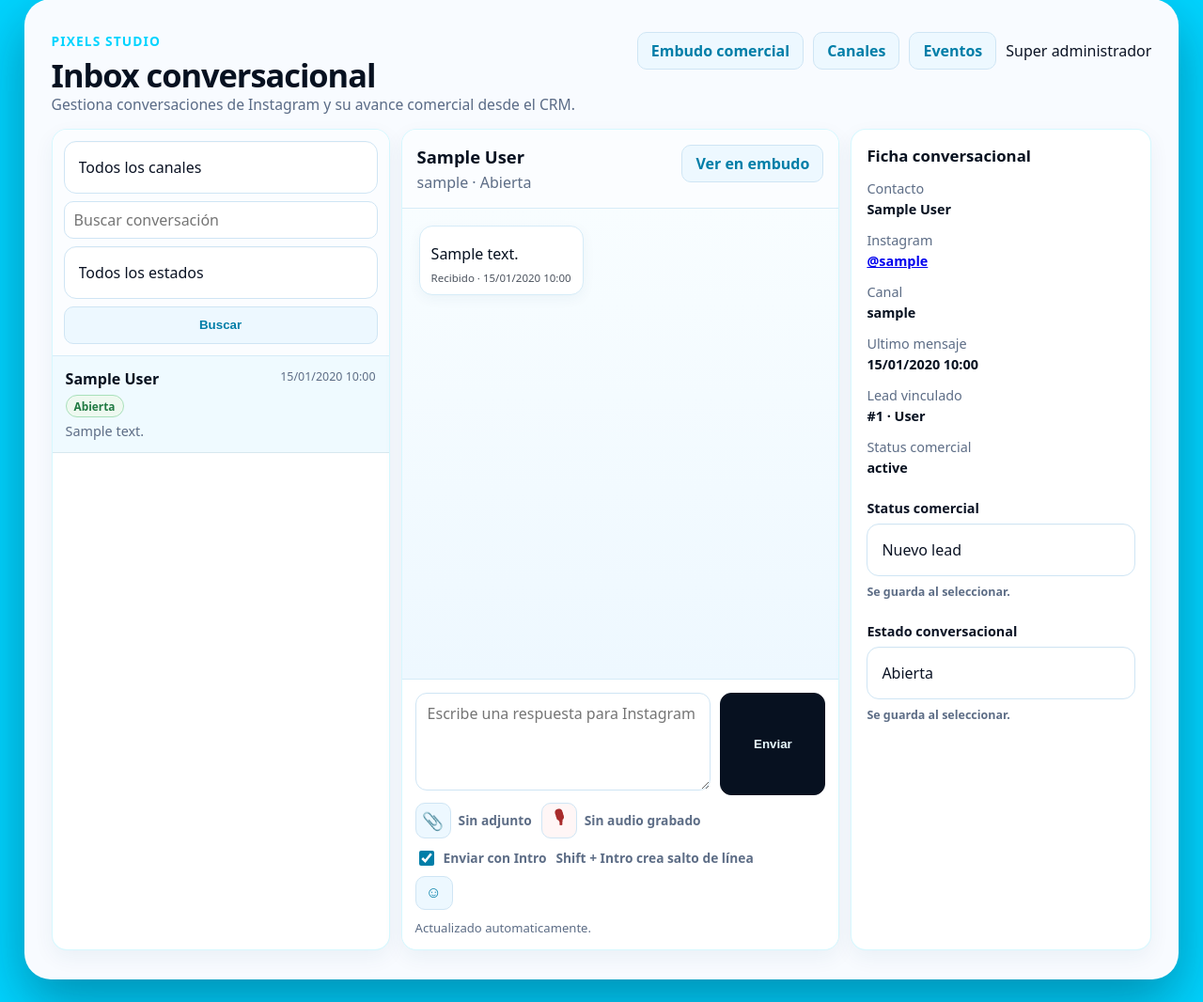
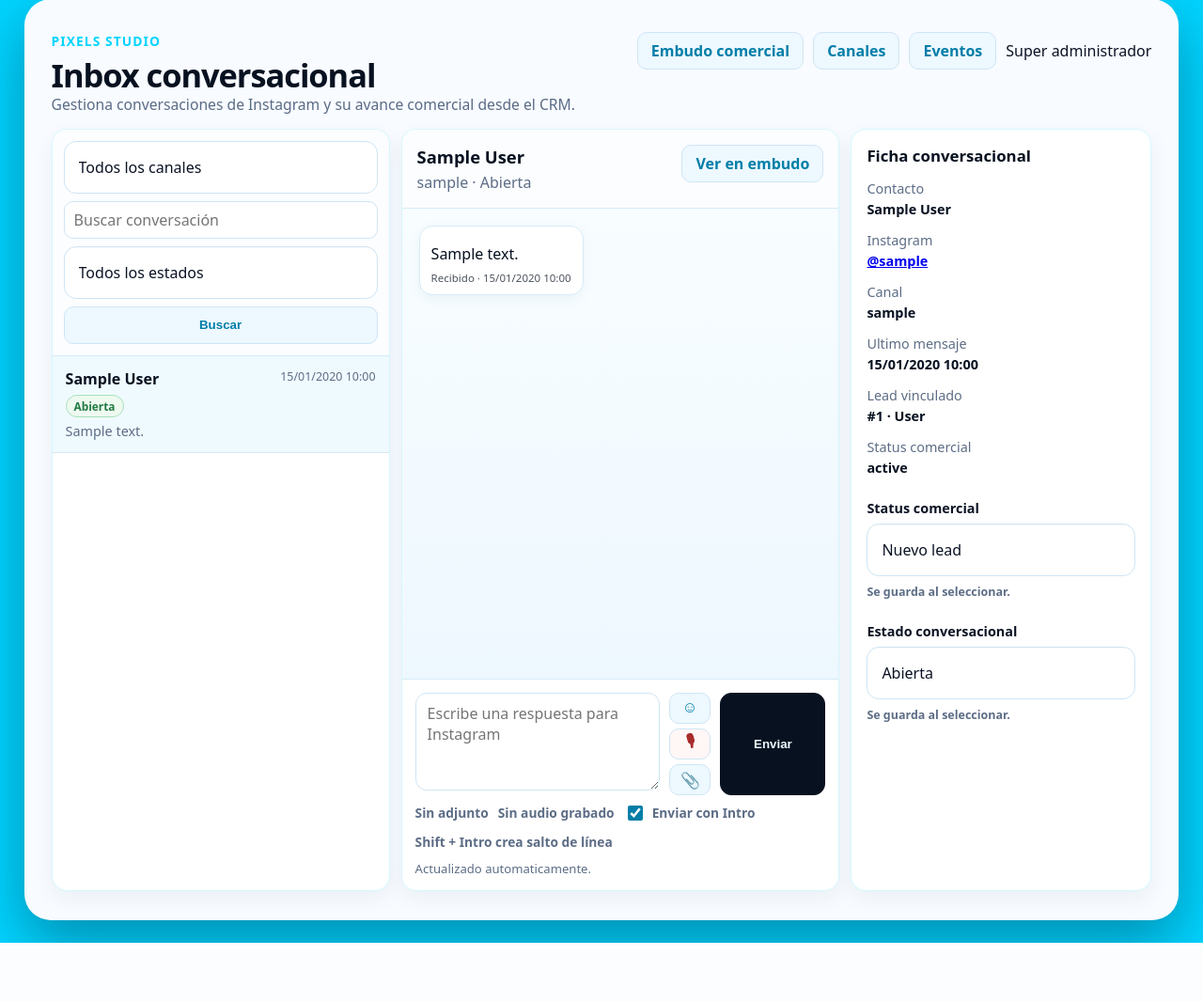
Before and after one commit to pixelsstudiove/crm-pixels, a PHP site: page /inbox.php in a window 1280 px wide. Shown: the part 45-1111 px from the top of the page at 94% size. After the commit the page ends 1048 px from the top, so only its background shows below. Run offline with PHP 8.4, Linux system fonts and the light colour scheme; the visitor is signed in with stand-in values (Sample User, id 1); tables that the repository leaves empty hold one stand-in row (values such as "Sample post").

Commit message:
Reubica acciones del composer

```diff
--- a/inbox.php
+++ b/inbox.php
@@ -287,7 +287,7 @@ function inbox_visible_message_text($value, array $attachments): string {
     .message-meta { margin-top:6px; font-size:.72rem; opacity:.72; }
     .message-meta.error { color:#b83232; opacity:1; font-weight:900; }
     .reply-box { padding:14px; border-top:1px solid var(--inbox-line); background:#fff; }
-    .composer-main { display:grid; grid-template-columns:minmax(0, 1fr) 112px; gap:10px; align-items:stretch; }
+    .composer-main { display:grid; grid-template-columns:minmax(0, 1fr) 44px 112px; gap:10px; align-items:stretch; }
     .composer-input { position:relative; }
     .reply-box textarea { width:100%; height:104px; min-height:104px; resize:vertical; border:1px solid var(--line); border-radius:12px; padding:10px 12px; font:inherit; outline:none; }
     .reply-box textarea:focus { border-color:var(--brand-primary); box-shadow:0 0 0 3px rgba(0,212,255,.16); }
@@ -302,11 +302,12 @@ function inbox_visible_message_text($value, array $attachments): string {
     .recording-action.send { background:#071120; border-color:#071120; color:#eafaff; }
     .recording-action.cancel { background:#fff; color:#a82b2b; border-color:#f4a6a6; }
     .composer-submit { width:100%; height:100%; min-height:104px; border-radius:12px; }
+    .composer-quick-actions { display:grid; grid-template-rows:repeat(3, 1fr); gap:5px; min-height:104px; }
     .composer-tools { position:relative; display:flex; gap:8px; align-items:center; justify-content:space-between; margin-top:8px; flex-wrap:wrap; }
     .composer-left { display:flex; align-items:center; gap:10px; flex-wrap:wrap; color:var(--inbox-muted); font-size:.86rem; font-weight:750; }
-    .composer-file { display:inline-flex; align-items:center; gap:8px; flex-wrap:wrap; }
+    .composer-file { display:inline-flex; align-items:center; justify-content:center; }
     .composer-file input { position:absolute; width:1px; height:1px; opacity:0; pointer-events:none; }
-    .icon-tool { display:inline-flex; align-items:center; justify-content:center; width:38px; height:38px; padding:0; border:1px solid var(--line); border-radius:10px; background:var(--surface-soft); color:#007ea8; font-size:1.15rem; font-weight:900; cursor:pointer; }
+    .icon-tool { display:inline-flex; align-items:center; justify-content:center; width:100%; height:100%; min-height:0; padding:0; border:1px solid var(--line); border-radius:10px; background:var(--surface-soft); color:#007ea8; font-size:1.05rem; font-weight:900; cursor:pointer; }
     .icon-tool:hover { background:#dff6ff; border-color:#8bdfff; }
     .file-name { max-width:220px; color:var(--inbox-muted); overflow:hidden; text-overflow:ellipsis; white-space:nowrap; }
     .audio-recorder { display:inline-flex; align-items:center; gap:8px; flex-wrap:wrap; }
@@ -319,9 +320,9 @@ function inbox_visible_message_text($value, array $attachments): string {
     .enter-toggle { display:inline-flex; align-items:center; gap:7px; cursor:pointer; user-select:none; }
     .enter-toggle input { width:16px; height:16px; accent-color:#007ea8; }
     .emoji-wrap { position:relative; }
-    .emoji-btn { width:40px; height:36px; padding:0; border-radius:10px; border:1px solid var(--line); background:var(--surface-soft); color:#007ea8; font-size:1.05rem; font-weight:900; cursor:pointer; }
+    .emoji-btn { width:100%; height:100%; min-height:0; padding:0; border-radius:10px; border:1px solid var(--line); background:var(--surface-soft); color:#007ea8; font-size:1.05rem; font-weight:900; cursor:pointer; }
     .emoji-btn:hover { background:#dff6ff; border-color:#8bdfff; }
-    .emoji-panel { position:absolute; right:0; bottom:42px; width:232px; display:none; grid-template-columns:repeat(6, 1fr); gap:6px; padding:10px; border:1px solid var(--line); border-radius:14px; background:#fff; box-shadow:0 14px 36px rgba(0, 76, 110, .18); z-index:5; }
+    .emoji-panel { position:absolute; right:0; bottom:calc(100% + 8px); width:232px; display:none; grid-template-columns:repeat(6, 1fr); gap:6px; padding:10px; border:1px solid var(--line); border-radius:14px; background:#fff; box-shadow:0 14px 36px rgba(0, 76, 110, .18); z-index:5; }
     .emoji-panel.is-open { display:grid; }
     .emoji-option { width:30px; height:30px; border:1px solid transparent; border-radius:8px; background:#fff; cursor:pointer; font-size:1.05rem; }
     .emoji-option:hover { background:#eefaff; border-color:#8bdfff; }
@@ -337,7 +338,7 @@ function inbox_visible_message_text($value, array $attachments): string {
     .empty-state { display:grid; place-items:center; min-height:500px; text-align:center; color:var(--inbox-muted); padding:24px; }
     .notice { margin-bottom:14px; }
     @media (max-width: 1100px) { .inbox-layout { grid-template-columns:minmax(260px, 340px) 1fr; } .side-panel { grid-column:1 / -1; } }
-    @media (max-width: 760px) { .inbox-layout { grid-template-columns:1fr; } .conversation-list { max-height:300px; } .message-list { height:430px; padding:12px; } .message { max-width:92%; } .composer-main { grid-template-columns:1fr; } .composer-submit { min-height:46px; } }
+    @media (max-width: 760px) { .inbox-layout { grid-template-columns:1fr; } .conversation-list { max-height:300px; } .message-list { height:430px; padding:12px; } .message { max-width:92%; } .composer-main { grid-template-columns:minmax(0, 1fr) 44px; } .composer-submit { grid-column:1 / -1; min-height:46px; } }
   </style>
 </head>
 <body class="dashboard-page">
@@ -458,33 +459,33 @@ function inbox_visible_message_text($value, array $attachments): string {
                       </div>
                     </div>
                   </div>
+                  <div class="composer-quick-actions" aria-label="Acciones rápidas del mensaje">
+                    <div class="emoji-wrap">
+                      <button class="emoji-btn" type="button" id="emojiToggle" aria-label="Insertar emoji" aria-expanded="false">☺</button>
+                      <div class="emoji-panel" id="emojiPanel" aria-label="Emojis rápidos">
+                        <?php foreach (['😀','😁','😂','😊','😍','😎','🙌','👍','🙏','🔥','✨','✅','👀','💬','📌','📍','💰','🚀'] as $emoji): ?>
+                          <button class="emoji-option" type="button" data-emoji="<?= h($emoji) ?>"><?= h($emoji) ?></button>
+                        <?php endforeach; ?>
+                      </div>
+                    </div>
+                    <button class="icon-tool record-btn" type="button" id="audioRecordButton" title="Grabar audio" aria-label="Grabar audio" <?= $canSendMessages ? '' : 'disabled' ?>>🎙</button>
+                    <label class="composer-file" title="Adjuntar imagen o audio" aria-label="Adjuntar imagen o audio">
+                      <span class="icon-tool">📎</span>
+                      <input type="file" name="media" id="mediaInput" accept="image/jpeg,image/png,image/gif,image/webp,audio/mpeg,audio/mp3,audio/mp4,audio/m4a,audio/x-m4a,audio/aac,audio/ogg,audio/wav,audio/x-wav,audio/webm,audio/3gpp" <?= $canSendMessages ? '' : 'disabled' ?>>
+                    </label>
+                  </div>
                   <button class="inbox-btn primary composer-submit" type="submit" <?= $canSendMessages ? '' : 'disabled' ?>>Enviar</button>
                 </div>
                 <div class="composer-tools">
                   <div class="composer-left">
-                    <label class="composer-file">
-                      <span class="icon-tool" title="Adjuntar imagen o audio" aria-label="Adjuntar imagen o audio">📎</span>
-                      <input type="file" name="media" id="mediaInput" accept="image/jpeg,image/png,image/gif,image/webp,audio/mpeg,audio/mp3,audio/mp4,audio/m4a,audio/x-m4a,audio/aac,audio/ogg,audio/wav,audio/x-wav,audio/webm,audio/3gpp" <?= $canSendMessages ? '' : 'disabled' ?>>
-                      <span class="file-name" id="mediaFileName">Sin adjunto</span>
-                    </label>
-                    <div class="audio-recorder">
-                      <button class="icon-tool record-btn" type="button" id="audioRecordButton" title="Grabar audio" aria-label="Grabar audio" <?= $canSendMessages ? '' : 'disabled' ?>>🎙</button>
-                      <span class="record-status" id="audioRecordStatus">Sin audio grabado</span>
-                      <audio class="record-preview" id="audioRecordPreview" controls preload="metadata" hidden></audio>
-                    </div>
+                    <span class="file-name" id="mediaFileName">Sin adjunto</span>
+                    <span class="record-status" id="audioRecordStatus">Sin audio grabado</span>
+                    <audio class="record-preview" id="audioRecordPreview" controls preload="metadata" hidden></audio>
                     <label class="enter-toggle">
                       <input type="checkbox" id="sendWithEnter" checked>
                       <span>Enviar con Intro</span>
                     </label>
                     <span>Shift + Intro crea salto de línea</span>
-                  </div>
-                  <div class="emoji-wrap">
-                    <button class="emoji-btn" type="button" id="emojiToggle" aria-label="Insertar emoji" aria-expanded="false">☺</button>
-                    <div class="emoji-panel" id="emojiPanel" aria-label="Emojis rápidos">
-                      <?php foreach (['😀','😁','😂','😊','😍','😎','🙌','👍','🙏','🔥','✨','✅','👀','💬','📌','📍','💰','🚀'] as $emoji): ?>
-                        <button class="emoji-option" type="button" data-emoji="<?= h($emoji) ?>"><?= h($emoji) ?></button>
-                      <?php endforeach; ?>
-                    </div>
                   </div>
                 </div>
                 <div class="reply-actions">
```
